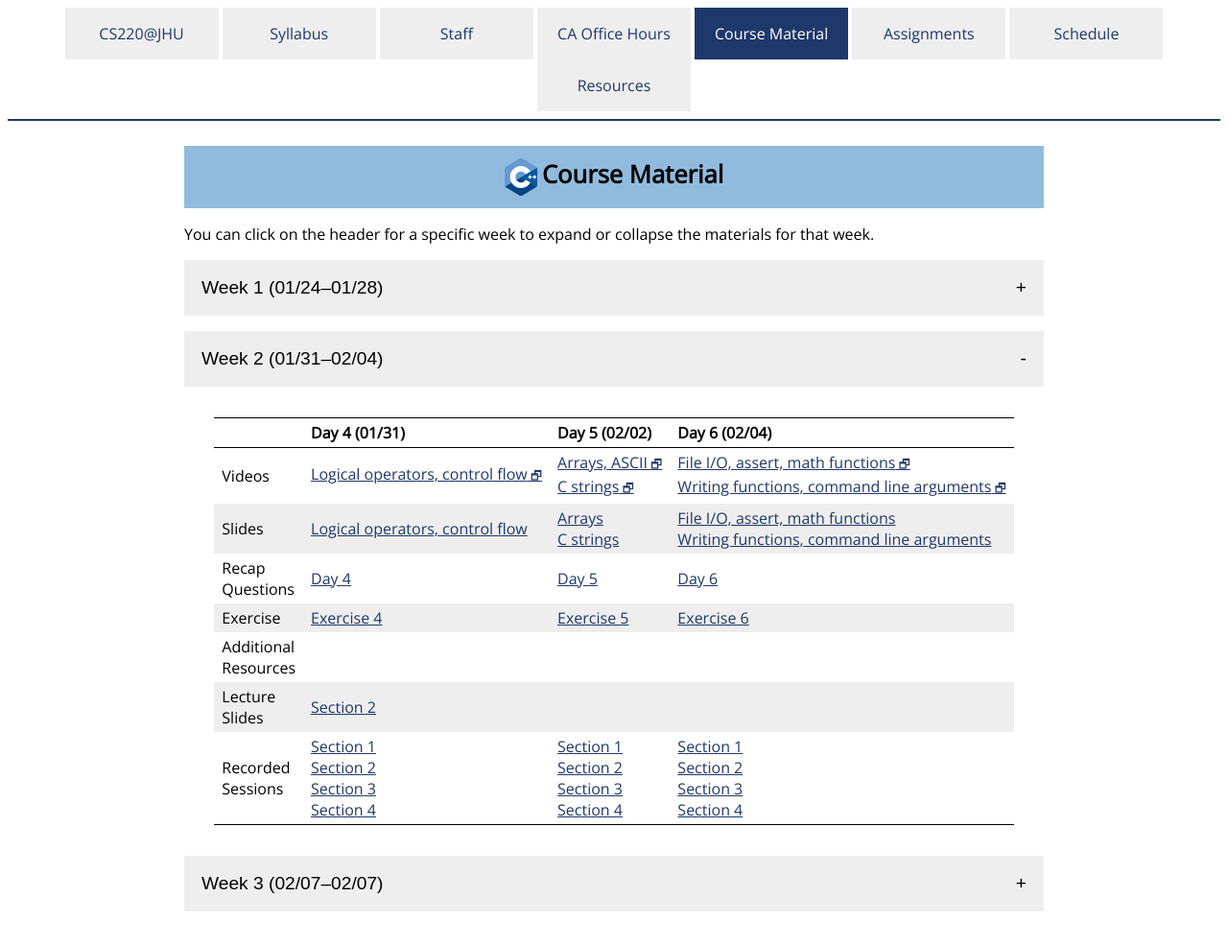
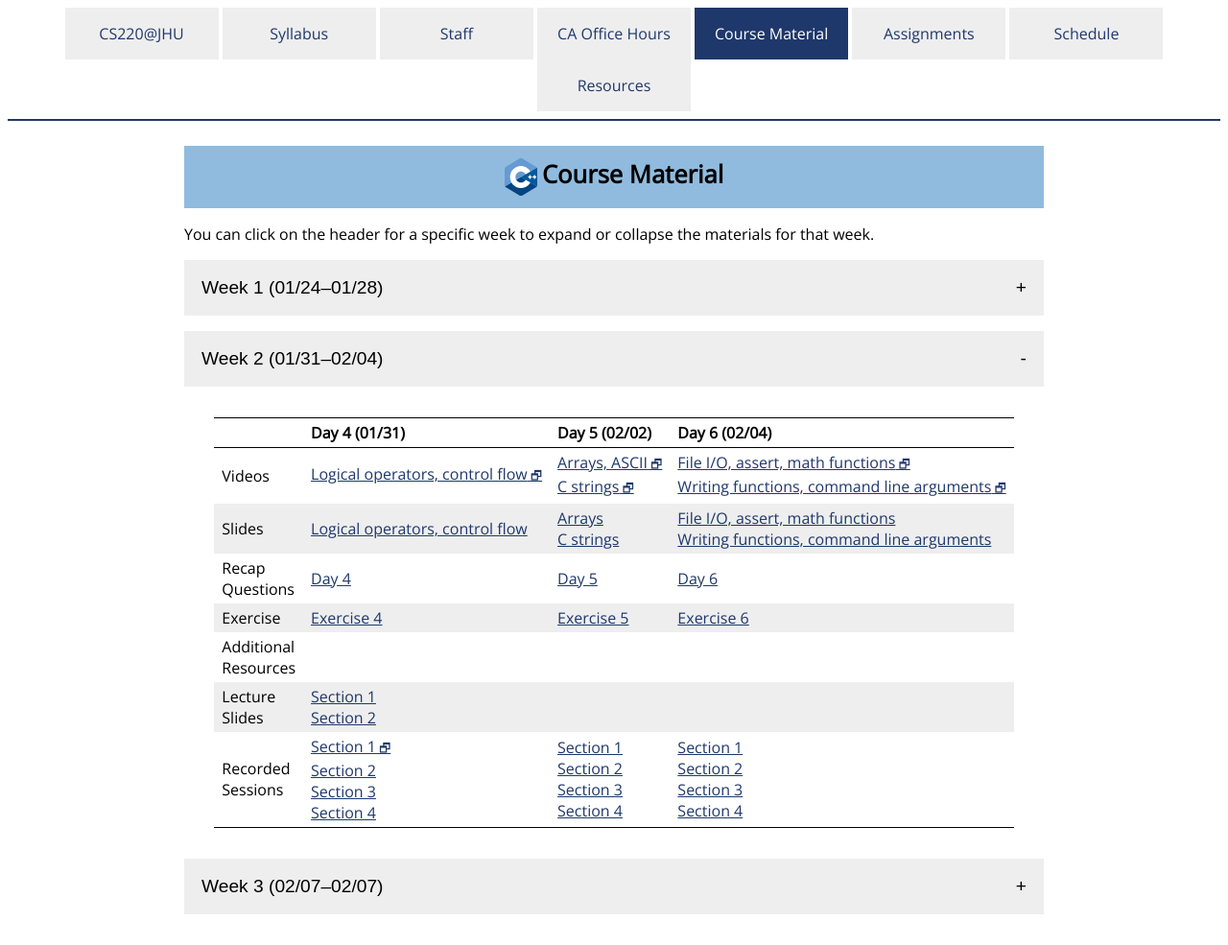
Before and after one commit to jhu-ip/cs220-s22, a Jekyll site: the page built from material.md, in a window 1280 px wide. Shown: the whole page at 96% size. Built offline with Jekyll 4.4.1, drawn with Linux system fonts in a browser that asks for light colours; some web fonts are replaced.

Commit message:
link to sec 01 day 4 stuff

```diff
--- a/material.csv
+++ b/material.csv
@@ -50,8 +50,9 @@
 2,1,01/31,Slides,"Logical operators, control flow",slides/day04_control_flow.pdf
 2,1,01/31,Recap,"Day 4",questions/day04.html
 2,1,01/31,Exercise,"Exercise 4",exercise/ex04.html
+2,1,01/31,LectureSlides,"Section 1",slides/sec01/day04_notes.pdf
 2,1,01/31,LectureSlides,"Section 2",slides/sec02/04.pdf
-2,1,01/31,Recording,"Section 1",#
+2,1,01/31,Recording,"Section 1",https://jh.hosted.panopto.com/Panopto/Pages/Viewer.aspx?id=abf56b48-5a67-4713-91c4-ae2e0149592b
 2,1,01/31,Recording,"Section 2",#
 2,1,01/31,Recording,"Section 3",#
 2,1,01/31,Recording,"Section 4",#
--- a/material.md
+++ b/material.md
@@ -119,13 +119,13 @@
     </tr>
     <tr>
       <td>Lecture<br>Slides</td>
-      <td><a href='slides/sec02/04.pdf'>Section 2</a></td>
+      <td><a href='slides/sec01/day04_notes.pdf'>Section 1</a><br><a href='slides/sec02/04.pdf'>Section 2</a></td>
       <td></td>
       <td></td>
     </tr>
     <tr>
       <td>Recorded<br>Sessions</td>
-      <td><a href='#'>Section 1</a><br><a href='#'>Section 2</a><br><a href='#'>Section 3</a><br><a href='#'>Section 4</a></td>
+      <td><a class='external' target='_blank' href='https://jh.hosted.panopto.com/Panopto/Pages/Viewer.aspx?id=abf56b48-5a67-4713-91c4-ae2e0149592b'>Section 1</a><br><a href='#'>Section 2</a><br><a href='#'>Section 3</a><br><a href='#'>Section 4</a></td>
       <td><a href='#'>Section 1</a><br><a href='#'>Section 2</a><br><a href='#'>Section 3</a><br><a href='#'>Section 4</a></td>
       <td><a href='#'>Section 1</a><br><a href='#'>Section 2</a><br><a href='#'>Section 3</a><br><a href='#'>Section 4</a></td>
     </tr>
```
